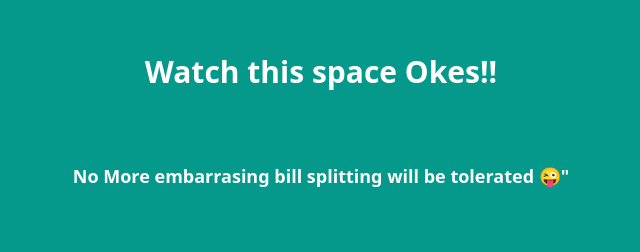
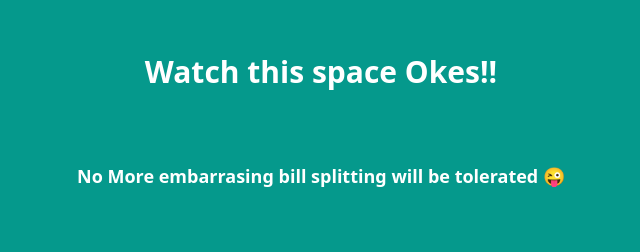
Before and after one commit to BlakeLawrence/bill-splitter, a React (Create React App) app: page /home in a window 1280 px wide. Shown: the part 186-438 px from the top of the page, without its empty margins (319-959 px from the left). Built offline with nearby package versions, Linux system fonts and the light colour scheme.

Commit message:
typo fix

```diff
--- a/src/Pages/Home.js
+++ b/src/Pages/Home.js
@@ -9,7 +9,7 @@ function Home() {
           Watch this space Okes!!
         </h1>
         <h2 className="text-white text-lg text-center font-bold m-6">
-          No More embarrasing bill splitting will be tolerated 😜"
+          No More embarrasing bill splitting will be tolerated 😜
         </h2>
       </div>
       <button className="bg-white w-4/12 sm:w-1/12 rounded-xl p-2 mt-24 text-[#05998C] font-medium sm:mr-6">
```
